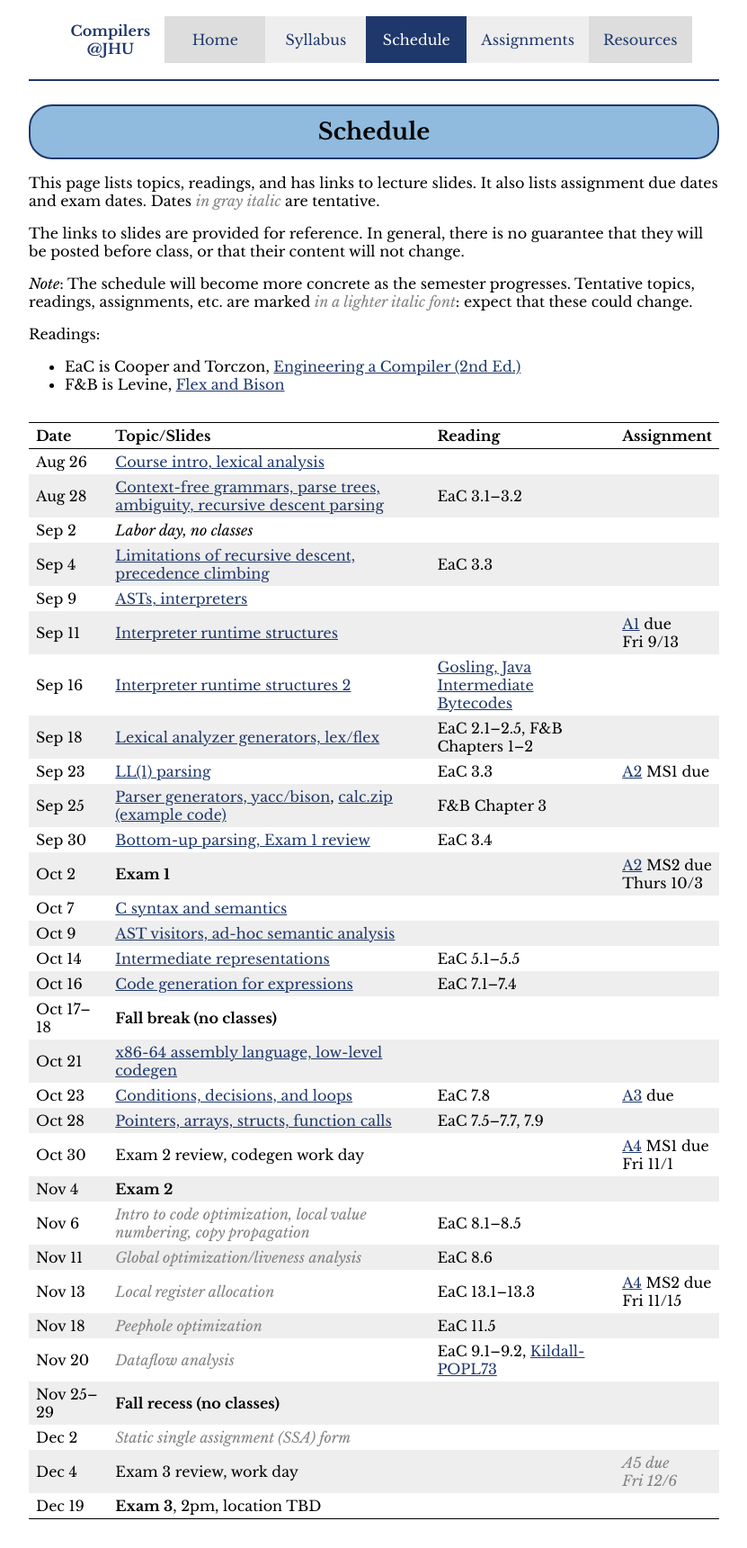
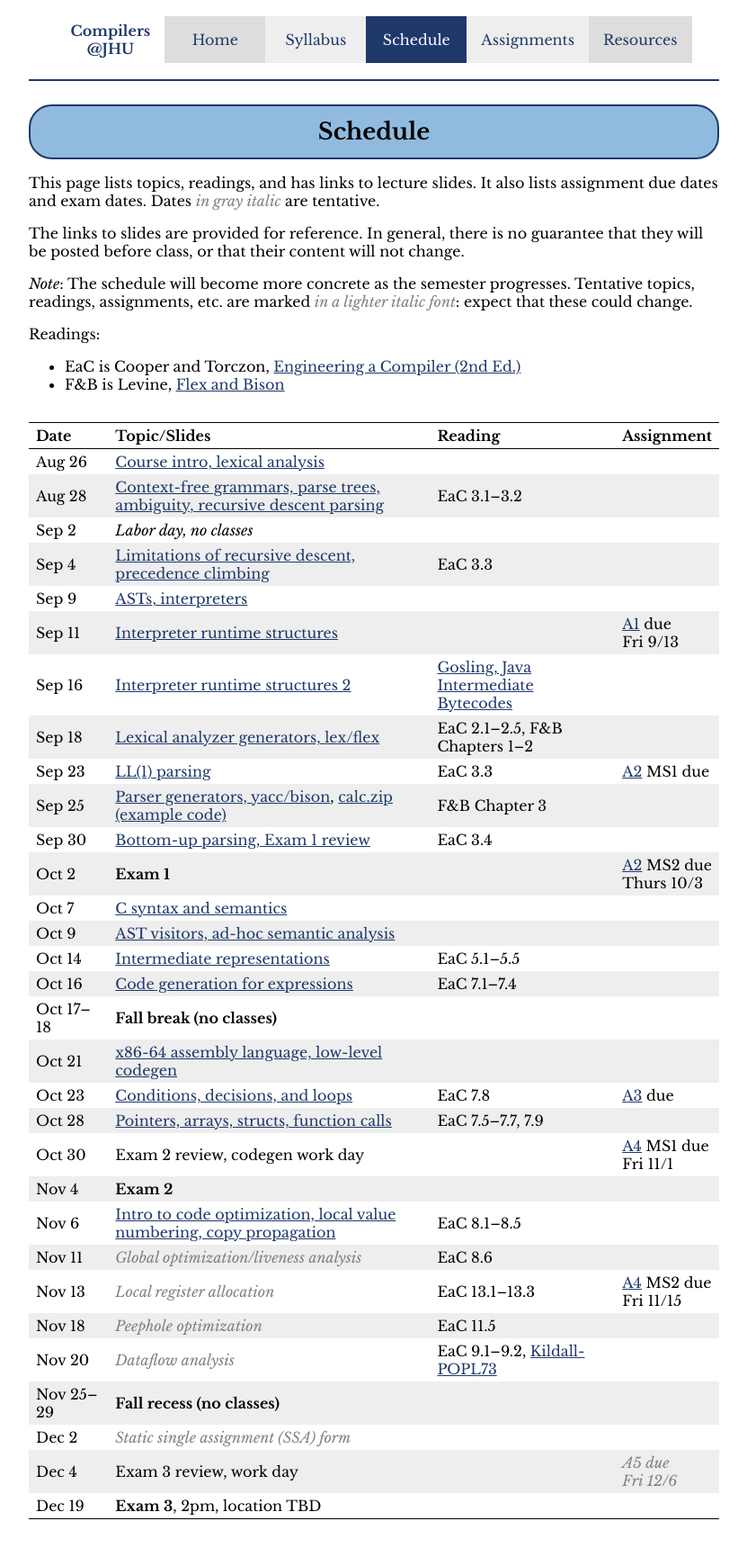
Before and after one commit to jhucompilers/fall2024, a Jekyll site: the page built from schedule.md, in a window 1280 px wide. Shown: the whole page at 90% size, without its empty margins (224-1055 px from the left). Built offline with Jekyll 4.4.1, drawn with Linux system fonts in a browser that asks for light colours.

```diff
--- a/schedule.csv
+++ b/schedule.csv
@@ -21,7 +21,7 @@ Oct 23,"Conditions, decisions, and loops",lectures/lecture16-public.pdf,,"EaC 7.
 Oct 28,"Pointers, arrays, structs, function calls",lectures/lecture17-public.pdf,,"EaC 7.5–7.7, 7.9",,
 Oct 30,"Exam 2 review, codegen work day",,,"","[A4](assign/assign04.html) MS1 due<br>Fri 11/1"
 Nov 4,"**Exam 2**",,,
-Nov 6,"<span class='tentative'>Intro to code optimization, local value numbering, copy propagation</span>",,,"EaC 8.1–8.5"
+Nov 6,"Intro to code optimization, local value numbering, copy propagation",lectures/lecture18-public.pdf,,"EaC 8.1–8.5"
 Nov 11,"<span class='tentative'>Global optimization/liveness analysis</span>","",,"EaC 8.6"
 Nov 13,"<span class='tentative'>Local register allocation</span>","",,"EaC 13.1–13.3","[A4](assign/assign04.html) MS2 due<br>Fri 11/15"
 Nov 18,"<span class='tentative'>Peephole optimization</span>",,,"EaC 11.5"
--- a/schedule.md
+++ b/schedule.md
@@ -47,7 +47,7 @@ Oct 23 | [Conditions, decisions, and loops](lectures/lecture16-public.pdf) | EaC
 Oct 28 | [Pointers, arrays, structs, function calls](lectures/lecture17-public.pdf) | EaC 7.5–7.7, 7.9 |
 Oct 30 | Exam 2 review, codegen work day |  | [A4](assign/assign04.html) MS1 due<br>Fri 11/1
 Nov 4 | **Exam 2** |  |
-Nov 6 | <span class='tentative'>Intro to code optimization, local value numbering, copy propagation</span> | EaC 8.1–8.5 |
+Nov 6 | [Intro to code optimization, local value numbering, copy propagation](lectures/lecture18-public.pdf) | EaC 8.1–8.5 |
 Nov 11 | <span class='tentative'>Global optimization/liveness analysis</span> | EaC 8.6 |
 Nov 13 | <span class='tentative'>Local register allocation</span> | EaC 13.1–13.3 | [A4](assign/assign04.html) MS2 due<br>Fri 11/15
 Nov 18 | <span class='tentative'>Peephole optimization</span> | EaC 11.5 |
```
Also changed, not shown: 1 other file.
